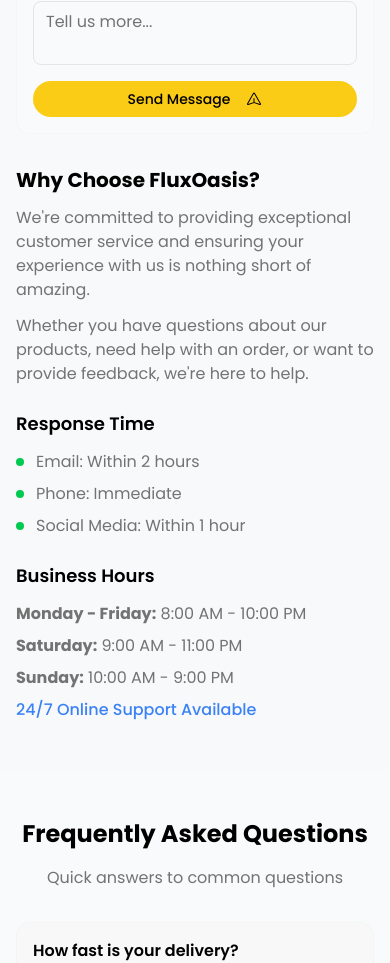
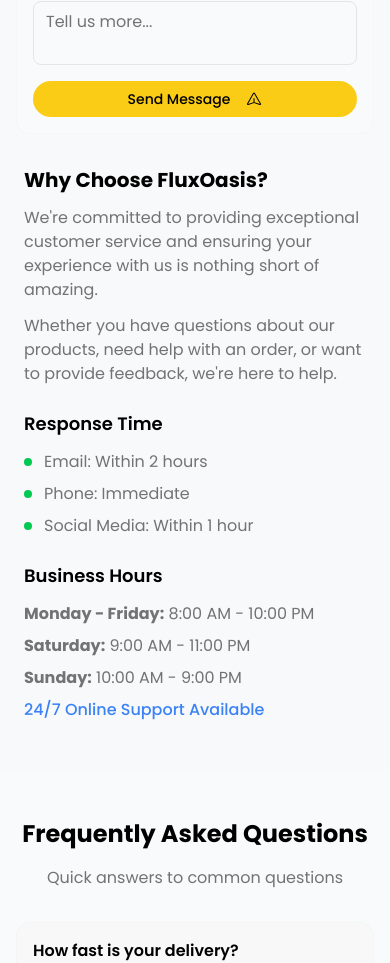
Before and after one commit to ibereolaoludare/fluxoasis, a React (Vite) app: page /contact in a window 390 px wide. Shown: the part 1648-2611 px from the top of the page. Built offline with nearby package versions, Linux system fonts and the light colour scheme.

Commit message:
Random style updates

```diff
--- a/src/pages/Contact.tsx
+++ b/src/pages/Contact.tsx
@@ -298,7 +298,7 @@
                             </div>
 
                             {/* Additional Info */}
-                            <div className="space-y-6">
+                            <div className="space-y-6 max-sm:px-2">
                                 <div>
                                     <h3 className="text-xl font-bold text-foreground mb-3">
                                         Why Choose FluxOasis?
--- a/src/pages/NotFound.tsx
+++ b/src/pages/NotFound.tsx
@@ -13,7 +13,7 @@
     return (
         <>
             <Header />
-            <main className="min-h-screen bg-background flex items-center justify-center px-4 sm:px-8 lg:px-16 xl:px-32">
+            <main className="py-8 bg-background flex items-center justify-center px-4 sm:px-8 lg:px-16 xl:px-32">
                 <div className="max-w-4xl mx-auto text-center">
                     {/* 404 Number */}
                     <motion.div
```
